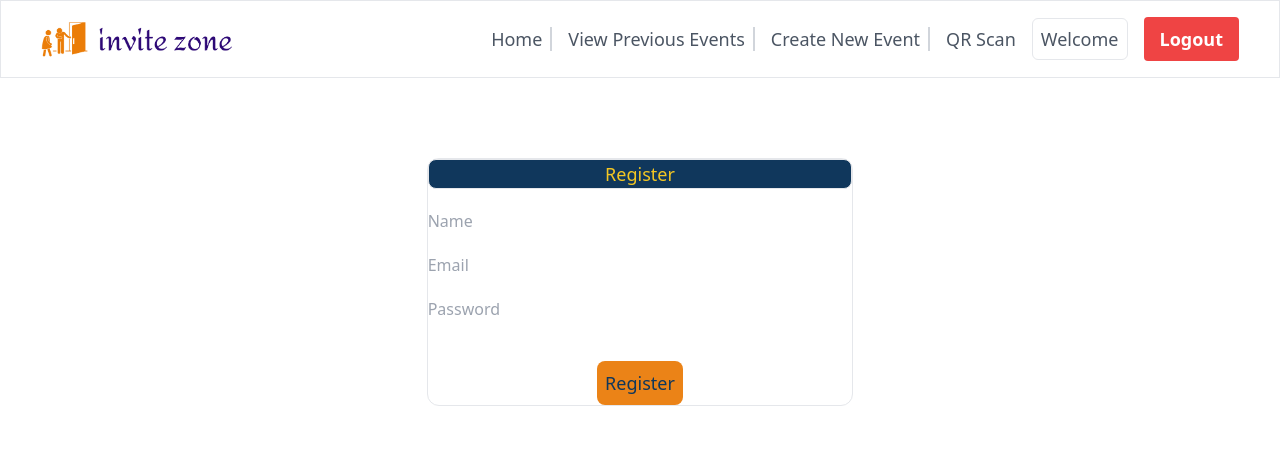
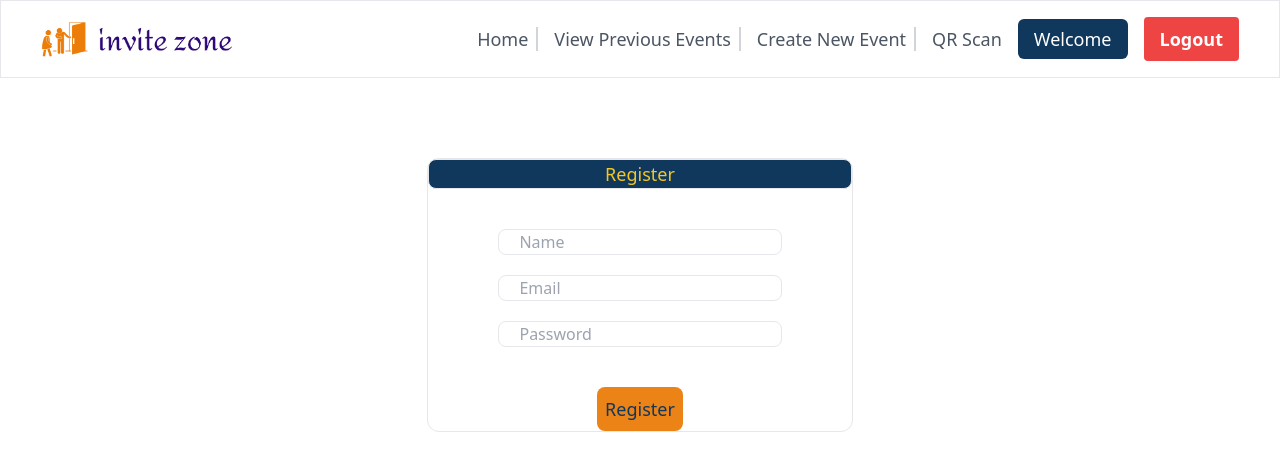
Before and after one commit to rahuly-2023/Email-generator, a React (Vite) app in the folder frontend/client/: page /register in a window 1280 px wide. Shown: the top 470 px of the page. Built offline with nearby package versions, Linux system fonts and the light colour scheme; no server answers; sample sign-in values are in the browser's storage.

Commit message:
Added tailwind

```diff
--- a/frontend/client/src/components/Navbar.jsx
+++ b/frontend/client/src/components/Navbar.jsx
@@ -42,7 +42,7 @@ const Navbar = () => {
                 </Link>
               </li>
               <li className="mr-4">
-                <span className="nav-username text-gray-600 rounded-md p-2 bg-yellow-300 border">Welcome {ownerName}</span>
+                <span className="nav-username rounded-md p-2 bg-yellow-300 bg-navy text-white py-2 px-4">Welcome {ownerName}</span>
               </li>
               <li>
                 <button
--- a/frontend/client/src/context/AuthContext.jsx
+++ b/frontend/client/src/context/AuthContext.jsx
@@ -1,7 +1,5 @@
-import React, { createContext, useContext, useState, useEffect } from "react";
+import { createContext, useContext, useState, useEffect } from "react";
 import axios from 'axios';
-import { useNavigate } from "react-router-dom";
-// const navigate = useNavigate();
 
 
 const BASE_URL = import.meta.env.VITE_BASE_URL;
--- a/frontend/client/src/pages/CreateEvent.jsx
+++ b/frontend/client/src/pages/CreateEvent.jsx
@@ -146,8 +146,8 @@ const CreateEvent = () => {
       )}
 
 
-      <form onSubmit={handleSubmit} className="max-w-md mx-auto bg-white dark:bg-gray-800 shadow-md rounded px-8 pt-6 pb-8 mb-4">
-        <legend className="text-3xl font-bold mb-4">Create New Event</legend>
+      <form onSubmit={handleSubmit} className="max-w-md mx-auto bg-white dark:bg-gray-800 shadow-md rounded-lg px-8 pt-6 pb-8 mb-4">
+        <div className="text-3xl font-bold mb-6 text-navy text-center rounded-lg w-full bg-orange">Create New Event</div>
         <div className="mb-4">
           <label className="block text-gray-700 dark:text-gray-300 text-sm font-bold mb-2" htmlFor="eventName">Event Name:</label>
           <input type="text" id="eventName" value={eventName} onChange={(e) => setEventName(e.target.value)} className={`shadow appearance-none border rounded w-full py-2 px-3 text-gray-700 dark:text-gray-300 leading-tight focus:outline-none focus:shadow-outline ${errors.eventName ? "border-red-500" : ""}`} />
--- a/frontend/client/src/pages/Home.jsx
+++ b/frontend/client/src/pages/Home.jsx
@@ -4,7 +4,7 @@ import { Link } from "react-router-dom";
 const Home = () => {
   return (
     <div>
-      <section className="bg-white dark:bg-gray-900">
+      <section className="bg-gray-900">
         <div className=" grid max-w-screen-xl px-4 py-8 mx-auto lg:gap-8 xl:gap-0 lg:py-16 lg:grid-cols-12">
           <div className=" mr-auto place-self-center lg:col-span-7">
             <h1 className="max-w-2xl mb-16 text-4xl font-extrabold tracking-tight leading-none md:text-5xl xl:text-6xl dark:text-white">
@@ -36,10 +36,10 @@ const Home = () => {
               </Link>
             </div>
           </div>
-          <div className=" hidden lg:mt-0 lg:col-span-5 lg:flex">
+          <div className=" hidden lg:mt-0 lg:col-span-5 lg:flex border rounded-xl overflow-hidden">
             <img
-              src="https://flowbite.s3.amazonaws.com/blocks/marketing-ui/hero/phone-mockup.png"
-              alt="mockup"
+              src="hero.png"
+              alt="hero"
             />
           </div>
         </div>
--- a/frontend/client/src/pages/Login.jsx
+++ b/frontend/client/src/pages/Login.jsx
@@ -31,7 +31,7 @@ const Login = () => {
           onChange={(e) => setEmail(e.target.value)}
           placeholder="Email"
           required
-          className="block mb-5 w-full "
+          className="block mb-5 px-5 border rounded-lg mx-auto w-2/3"
         />
         <input
           type="password"
@@ -39,7 +39,7 @@ const Login = () => {
           onChange={(e) => setPassword(e.target.value)}
           placeholder="Password"
           required
-          className="block w-full"
+          className="block mb-5 px-5 border rounded-lg mx-auto w-2/3"
         />
         <button type="submit" className="rounded-lg bg-orange text-lg text-navy p-2 block mx-auto mt-10">Login</button>
       </form>
--- a/frontend/client/src/pages/Register.jsx
+++ b/frontend/client/src/pages/Register.jsx
@@ -43,7 +43,7 @@ const Register = () => {
           onChange={(e) => setName(e.target.value)}
           placeholder="Name"
           required
-          className="block mb-5 w-full mt-5"
+          className="block mb-5 px-5 border rounded-lg mx-auto w-2/3 mt-10"
         />
         <input
           type="email"
@@ -51,7 +51,7 @@ const Register = () => {
           onChange={(e) => setEmail(e.target.value)}
           placeholder="Email"
           required
-          className="block mb-5 w-full"
+          className="block mb-5 px-5 border rounded-lg mx-auto w-2/3"
         />
         <input
           type="password"
@@ -59,7 +59,7 @@ const Register = () => {
           onChange={(e) => setPassword(e.target.value)}
           placeholder="Password"
           required
-          className="block mb-5 w-full"
+          className="block mb-5 px-5 border rounded-lg mx-auto w-2/3"
         />
 
         <button type="submit" className="rounded-lg bg-orange text-lg text-navy p-2 block mx-auto mt-10">Register</button>
--- a/frontend/client/src/pages/ViewPreviousEvents.jsx
+++ b/frontend/client/src/pages/ViewPreviousEvents.jsx
@@ -25,7 +25,7 @@ const ViewPreviousEvents = () => {
   return (
     <>
 
-    <div className="flex flex-wrap justify-center mb-4">
+    <div className="flex flex-wrap justify-center mb-4 mt-10">
       {events.map((event) => (
         <div
         key={event._id}
```
Also changed, not shown: 1 other file (tests, documents, lock files or other folders).
